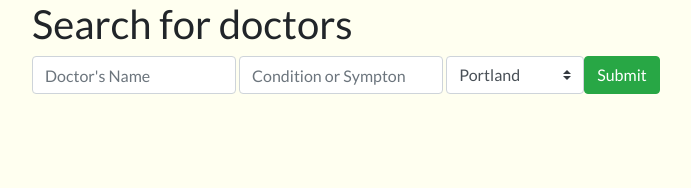
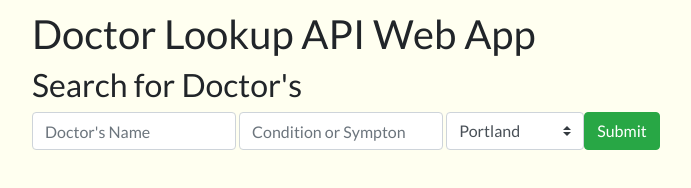
Before and after one commit to kevinahn7/doctor-lookup, a website built with webpack: page src/index.html in a window 1280 px wide. Shown: the whole page, without its empty margins (53-744 px from the left). Built offline with nearby package versions, Linux system fonts and the light colour scheme.

Commit message:
Change heading and heading margins

```diff
--- a/src/index.html
+++ b/src/index.html
@@ -6,7 +6,8 @@
 </head>
 <body>
   <div class="container">
-    <h1>Search for doctors</h1>
+    <h1>Doctor Lookup API Web App</h1>
+    <h2>Search for Doctor's</h2>
 
     <form class="findDoctors form-inline">
       <input class="name form-control" placeholder="Doctor's Name">
--- a/src/styles.css
+++ b/src/styles.css
@@ -27,6 +27,10 @@ body {
   border: lightgray 1px solid;
 }
 
+h1 {
+  margin-top: 10px;
+}
+
 img {
   border-radius: 5%;
 }
```
